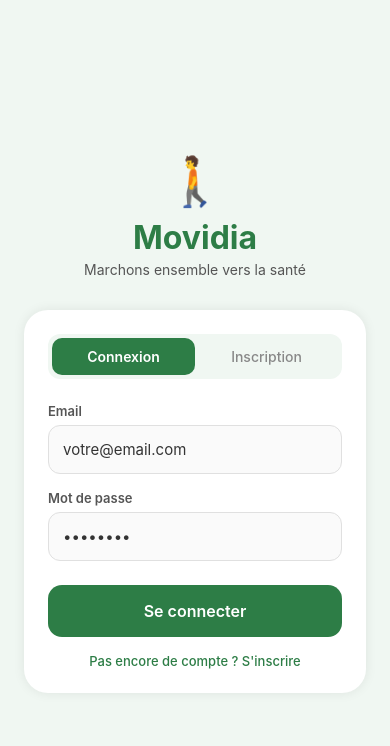
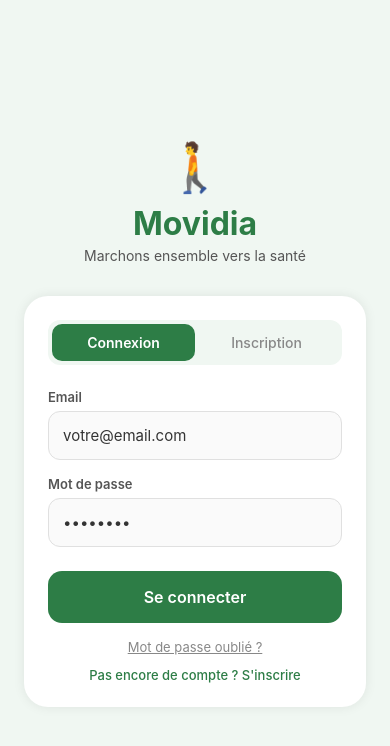
Before and after one commit to kaceme-cmd/DiabWalk, a React Native app: screen /Auth in a window 390 px wide. Shown: the top 746 px of the page. Built offline with nearby package versions, Linux system fonts and the light colour scheme.

Commit message:
Ajout fonction mot de passe oublie et correction label

```diff
--- a/screens/AuthScreen.js
+++ b/screens/AuthScreen.js
@@ -38,6 +38,19 @@ export default function AuthScreen({ navigation }) {
       }
     }
     setLoading(false);
+  }
+
+  async function handleMotDePasseOublie() {
+    if (!email) {
+      Alert.alert('Email requis', 'Entre d\'abord ton adresse email, puis appuie sur "Mot de passe oublié".');
+      return;
+    }
+    const { error } = await supabase.auth.resetPasswordForEmail(email);
+    if (error) {
+      Alert.alert('Erreur', error.message);
+    } else {
+      Alert.alert('Email envoyé', 'Si un compte existe avec cette adresse, tu vas recevoir un email pour réinitialiser ton mot de passe.');
+    }
   }
 
   return (
@@ -100,6 +113,13 @@ export default function AuthScreen({ navigation }) {
             {loading ? 'Chargement...' : isLogin ? 'Se connecter' : 'Créer mon compte'}
           </Text>
         </TouchableOpacity>
+
+        {isLogin && (
+          <TouchableOpacity onPress={handleMotDePasseOublie}>
+            <Text style={styles.forgotText}>Mot de passe oublié ?</Text>
+          </TouchableOpacity>
+        )}
+
         <TouchableOpacity onPress={() => setIsLogin(!isLogin)}>
           <Text style={styles.switchText}>
             {isLogin ? "Pas encore de compte ? S'inscrire" : "Déjà un compte ? Se connecter"}
@@ -108,7 +128,9 @@ export default function AuthScreen({ navigation }) {
       </View>
     </KeyboardAvoidingView>
   );
-}const styles = StyleSheet.create({
+}
+
+const styles = StyleSheet.create({
   container: {
     flex: 1,
     backgroundColor: '#F0F7F2',
@@ -167,6 +189,13 @@ export default function AuthScreen({ navigation }) {
     marginBottom: 16,
   },
   buttonText: { color: '#fff', fontSize: 16, fontWeight: '600' },
+  forgotText: {
+    textAlign: 'center',
+    color: '#888',
+    fontSize: 13,
+    marginBottom: 12,
+    textDecorationLine: 'underline',
+  },
   switchText: {
     textAlign: 'center',
     color: '#2D7D46',
```
